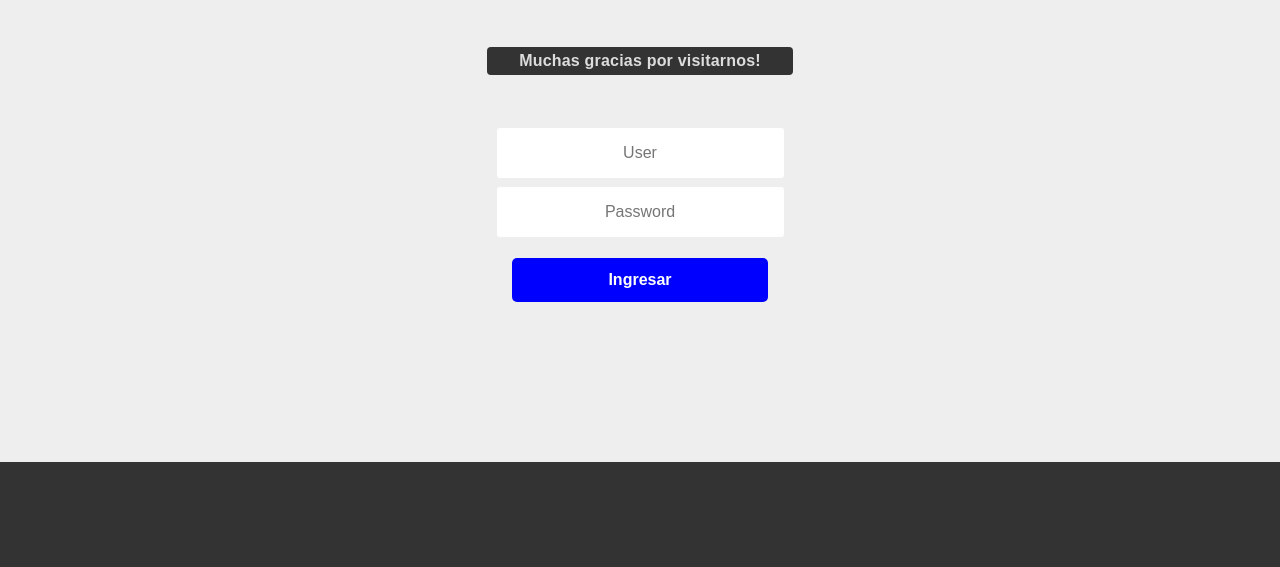
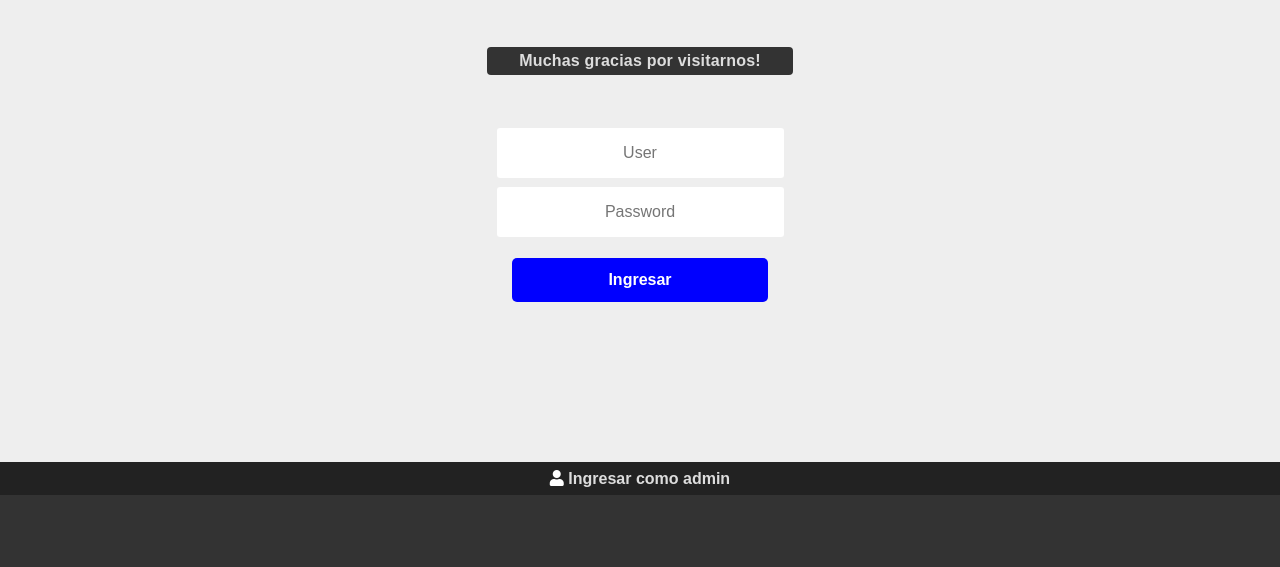
Before and after one commit to jeremiasramirez/PHP-INTRANET-sessiones, a PHP site: page /login.php?thank=thankyou in a window 1280 px wide. Shown: the part 70-637 px from the top of the page. Run offline with PHP 8.4, Linux system fonts and the light colour scheme.

Commit message:
agregando pagina de admin y user

```diff
--- a/login.php
+++ b/login.php
@@ -28,6 +28,7 @@ session_start();
 
 		<button id="sendData">Ingresar</button>
 	</form>
+	<p class="select__user fas fa-user"><a href="selectuser.html" class="" style=""> Ingresar como admin</a></p>
 </div>
 
 
--- a/styles.css
+++ b/styles.css
@@ -261,5 +261,23 @@
 	font-family: sans-serif;
 	font-weight: 600;
 	letter-spacing: .2px;
+	font-size: 16px;
 	background-color: #333;
 }
+
+.select__user {
+	display: flex;
+	justify-content: center;
+	background-color: #222;
+	margin:0;
+	width: 100%;
+	padding: .5em 0;
+	text-align: center;
+	color: white;
+}
+.select__user a{
+	text-decoration-line: none;
+	color: #ddd;
+	font-family: sans-serif;
+
+}
```
